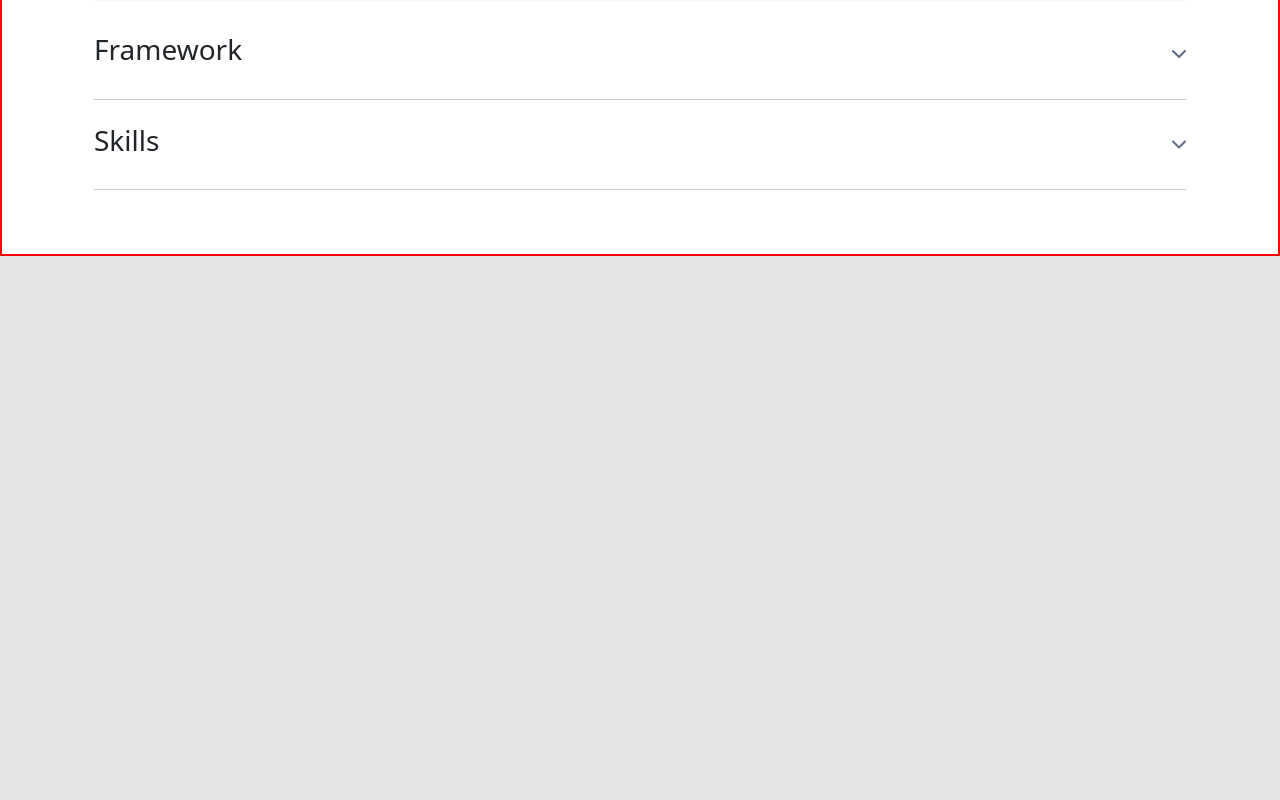
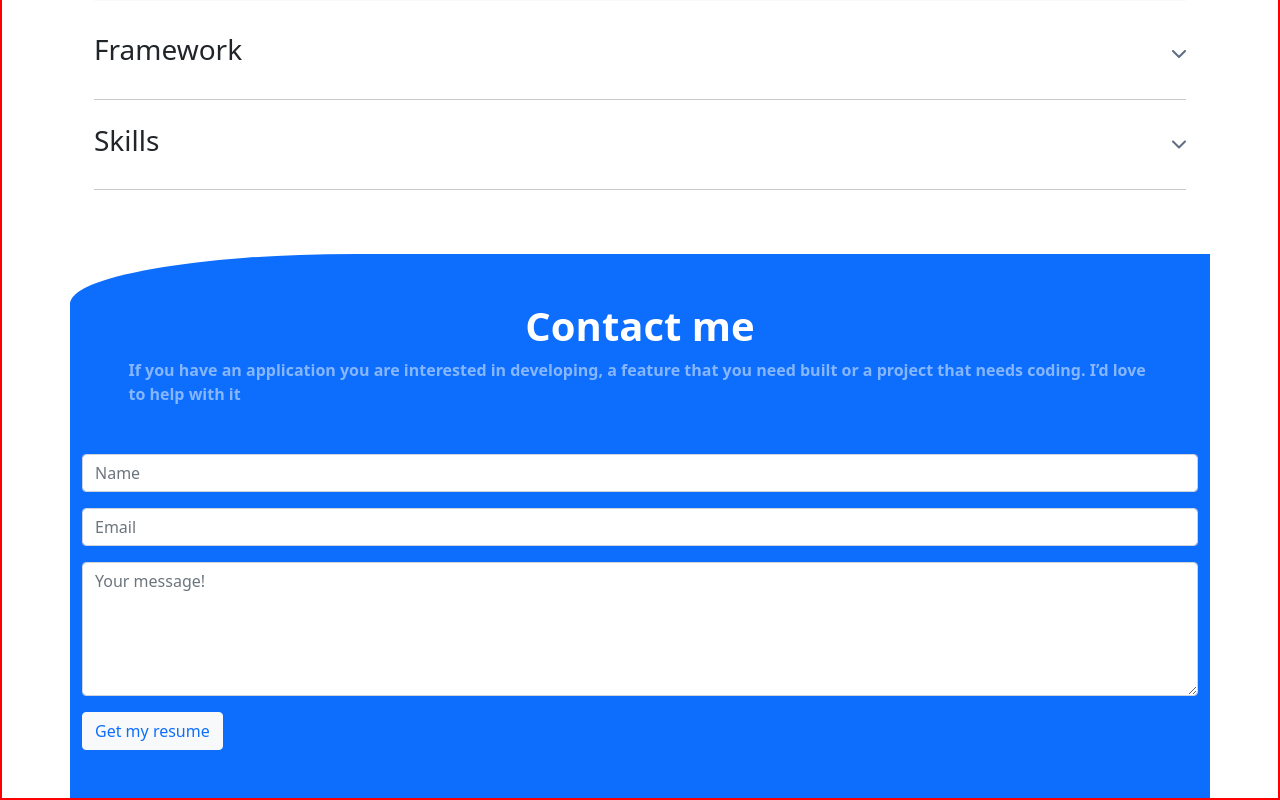
Before and after one commit to Nuri1977/bootsrap5-figma-01, a plain HTML site: page index.html in a window 1280 px wide. Shown: the part 5672-6472 px from the top of the page. Before the commit the page ends 5928 px from the top, so only its background shows below. Drawn offline with nearby package versions, Linux system fonts and the light colour scheme.

Commit message:
Add contact section

```diff
--- a/index.html
+++ b/index.html
@@ -13,7 +13,7 @@
     <link rel="stylesheet" href="styles.css" />
     <title>Document</title>
   </head>
-  <body style="background-color: #e5e5e5">
+  <body class="bg-figma">
     <section class="header bg-white">
       <nav class="navbar navbar-expand-sm navbar-light bg-white">
         <div class="container mb-5">
@@ -248,6 +248,24 @@
         </div>
       </div>
     </section>
+    <section id="contact" class="container bg-primary pt-5">
+      <h2 class="text-center text-white fs-1 fw-bold">Contact me</h2>
+      <p class="mx-auto col-11 text-white-50 fw-bolder">If you have an application you are interested in developing, a feature that you need built or a project that needs coding. I’d love to help with it </p>
+      <form class="mt-5">
+        <div class="mb-3">
+          <input type="text" class="form-control" id="name" placeholder="Name">
+        </div>
+        <div class="mb-3">
+          <input type="email" class="form-control" id="email" placeholder="Email">
+        </div>
+        <div class="mb-3">
+          <textarea class="form-control" id="Textarea1" rows="5" placeholder="Your message!"></textarea>
+        </div>
+        <div>
+          <button type="button" class="btn btn-light text-primary mb-5">Get my resume</button>
+        </div>
+      </form>
+    </section>
 
     <script
       src="https://cdn.jsdelivr.net/npm/bootstrap@5.0.2/dist/js/bootstrap.bundle.min.js"
--- a/styles.css
+++ b/styles.css
@@ -33,3 +33,11 @@ ul {
   background-color: #fff;
   border-top-right-radius: 25% 100px;
 }
+
+#contact {
+  border-top-left-radius: 25% 50px;
+}
+
+.bg-figma1 {
+  background-color: #e5e5e5;
+}
```
